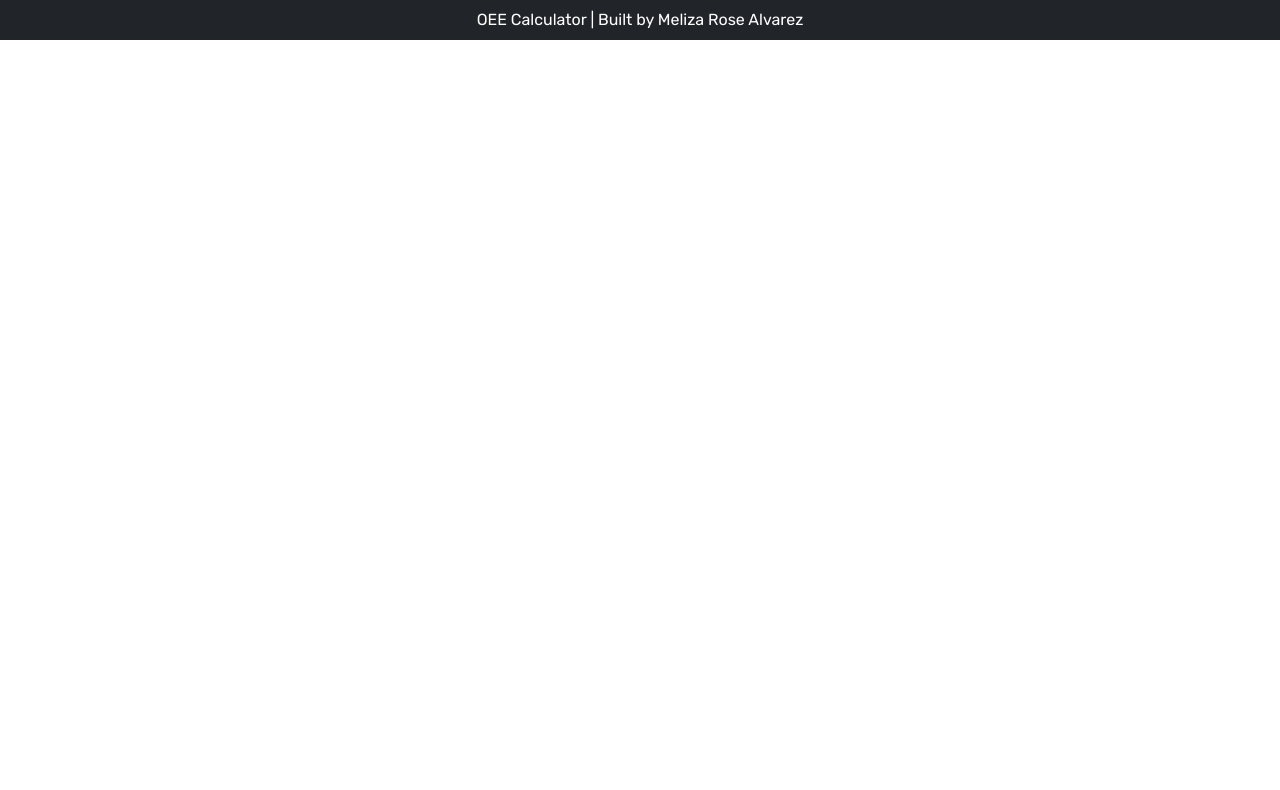
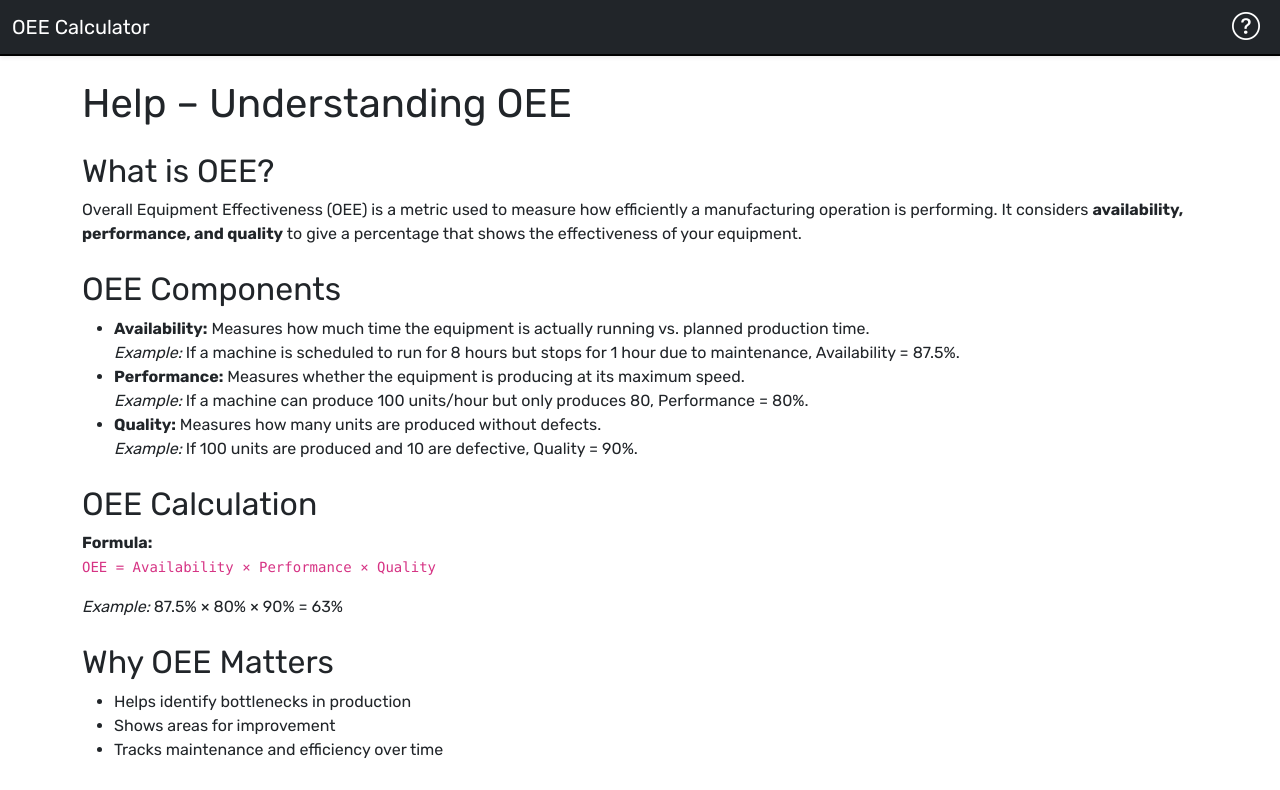
Before and after one commit to melisaroze/OEE-calculator, a React (Create React App) app: page /help in a window 1280 px wide. Shown: the top 790 px of the page. Built offline with nearby package versions, Linux system fonts and the light colour scheme.

Commit message:
improve ui

```diff
--- a/package.json
+++ b/package.json
@@ -9,6 +9,7 @@
     "@testing-library/user-event": "^13.5.0",
     "axios": "^1.12.2",
     "bootstrap": "^5.3.8",
+    "bootstrap-icons": "^1.13.1",
     "notyf": "^3.10.0",
     "react": "^19.2.0",
     "react-bootstrap": "^2.10.10",
--- a/src/App.js
+++ b/src/App.js
@@ -3,6 +3,8 @@ import { BrowserRouter as Router } from 'react-router-dom';
 import { Route, Routes } from 'react-router-dom';
 import Home from './pages/Home';
 import OEECalculator from './pages/OEECalculator';
+import Help from './pages/Help';
+import AppNavbar from './components/AppNavbar';
 import Footer from './components/Footer';
 
 function App() {
@@ -10,9 +12,11 @@ function App() {
 
   return (
       <Router>
+       {<AppNavbar />}
           <Routes>
             <Route path="/" element={<Home />} />
             <Route path="/oeecalculator" element={<OEECalculator />} />
+            <Route path="/help" element={<Help />} />
           </Routes>
         {<Footer />}
       </Router>
--- /dev/null
+++ b/src/components/AppNavbar.js
@@ -0,0 +1,30 @@
+import { useState, useContext } from 'react';
+import Container from 'react-bootstrap/Container';
+import Navbar from 'react-bootstrap/Navbar';
+import Nav from 'react-bootstrap/Nav';
+import { Link, NavLink } from 'react-router-dom';
+
+
+export default function AppNavbar() {
+
+	return(
+		<Navbar expand="lg" className="shadow-sm py-3 navbar bg-dark">
+			<Container fluid>
+			    <Navbar.Brand
+			    as={Link} to="/"
+			    className="text-white">OEE Calculator</Navbar.Brand>
+			    <Navbar.Toggle aria-controls="basic-navbar-nav" />
+			    <Navbar.Collapse id="basic-navbar-nav">
+				    <Nav className="ms-auto d-flex align-items-center gap-2">
+
+                        <Nav.Link
+                            as={NavLink}
+                            to="/help"
+                            exact="true"><i className="bi bi-question-circle fs-3"></i></Nav.Link>
+
+				    </Nav>
+			    </Navbar.Collapse>
+			</Container>
+		</Navbar>
+		)
+}
--- a/src/components/AvailabilityForm.js
+++ b/src/components/AvailabilityForm.js
@@ -31,6 +31,7 @@ export default function AvailabilityForm({ onChange, value }) {
         type="number"
         className="w-full p-2 border rounded mb-2"
         value={planned}
+        placeholder="-"
         onChange={(e) => setPlanned(e.target.value)}
         onBlur={update}
       />
@@ -42,6 +43,7 @@ export default function AvailabilityForm({ onChange, value }) {
         type="number"
         className="w-full p-2 border rounded"
         value={downtime}
+        placeholder="-"
         onChange={(e) => setDowntime(e.target.value)}
         onBlur={update}
       />
--- a/src/components/Footer.js
+++ b/src/components/Footer.js
@@ -1,7 +1,7 @@
 export default function Footer() {
   return (
-    <p className="text-center text-white bg-dark p-2">
+    <h5 className="text-center text-white bg-dark p-4">
       OEE Calculator | Built by Meliza Rose Alvarez
-    </p>
+    </h5>
   );
 }
--- a/src/components/PerformanceForm.js
+++ b/src/components/PerformanceForm.js
@@ -31,6 +31,7 @@ export default function PerformanceForm({ onChange, value }) {
       <label>Ideal Cycle Time (mins/unit):</label>
       <input
         type="number"
+        placeholder="-"
         className="w-full p-2 border rounded mb-2"
         value={ideal}
         onChange={(e) => setIdeal(e.target.value)}
@@ -42,6 +43,7 @@ export default function PerformanceForm({ onChange, value }) {
       <label>Units Produced:</label>
       <input
         type="number"
+        placeholder="-"
         className="w-full p-2 border rounded mb-2"
         value={units}
         onChange={(e) => setUnits(e.target.value)}
@@ -53,6 +55,7 @@ export default function PerformanceForm({ onChange, value }) {
       <label>Run Time (mins):</label>
       <input
         type="number"
+        placeholder="-"
         className="w-full p-2 border rounded"
         value={runTime}
         onChange={(e) => setRunTime(e.target.value)}
--- a/src/components/QualityForm.js
+++ b/src/components/QualityForm.js
@@ -28,6 +28,7 @@ export default function QualityForm({ onChange, value }) {
       <label>Good Units:</label>
       <input
         type="number"
+        placeholder="-"
         className="w-full p-2 border rounded mb-2"
         value={good}
         onChange={(e) => setGood(e.target.value)}
@@ -39,6 +40,7 @@ export default function QualityForm({ onChange, value }) {
       <label>Rejected Units:</label>
       <input
         type="number"
+        placeholder="-"
         className="w-full p-2 border rounded"
         value={rejects}
         onChange={(e) => setRejects(e.target.value)}
--- a/src/index.css
+++ b/src/index.css
@@ -27,17 +27,31 @@ html, body, #root {
   padding: 0;
 }
 
-.cta,
-.calculate-btn {
+
+.navbar {
+  color: black;
+  border-bottom: 2px solid;
+  height: 7vh;
+}
+
+.nav-link {
+  color: white !important;
+  transition: color 0.3s ease;
+}
+
+.navbar .nav-link:hover {
+  color: gray !important;
+}
+
+.cta {
   background-color: #0A84FF !important;
   padding: 12px 28px;
-  font-size: 1.1rem;
-  font-weight: 600;
+  font-size: 2 rem;
+  font-weight: 800;
   color: white !important;
 }
 
-.cta:hover,
-.calculate-btn:hover {
+.cta:hover {
   background-color: white !important;
   color: black !important;
 }
@@ -71,7 +85,7 @@ html, body, #root {
 }
 
 .results {
-  font-size: 24px;
+  font-size: 36px;
   color: green;
   animation-name: fadeIn;
   animation-duration: 5s;
--- a/src/index.js
+++ b/src/index.js
@@ -4,6 +4,7 @@ import App from './App';
 
 import './index.css';
 import 'bootstrap/dist/css/bootstrap.min.css';
+import 'bootstrap-icons/font/bootstrap-icons.css';
 
 const root = ReactDOM.createRoot(document.getElementById('root'));
 root.render(
--- /dev/null
+++ b/src/pages/Help.js
@@ -0,0 +1,69 @@
+import React from "react";
+
+const HelpPage = () => {
+  return (
+    <div className="container my-4">
+      <h1 className="mb-4">Help – Understanding OEE</h1>
+
+      <section className="mb-4">
+        <h2>What is OEE?</h2>
+        <p>
+          Overall Equipment Effectiveness (OEE) is a metric used to measure how efficiently a manufacturing operation is performing.
+          It considers <strong>availability, performance, and quality</strong> to give a percentage that shows the effectiveness of your equipment.
+        </p>
+      </section>
+
+      <section className="mb-4">
+        <h2>OEE Components</h2>
+        <ul>
+          <li>
+            <strong>Availability:</strong> Measures how much time the equipment is actually running vs. planned production time.
+            <br />
+            <em>Example:</em> If a machine is scheduled to run for 8 hours but stops for 1 hour due to maintenance, Availability = 87.5%.
+          </li>
+          <li>
+            <strong>Performance:</strong> Measures whether the equipment is producing at its maximum speed.
+            <br />
+            <em>Example:</em> If a machine can produce 100 units/hour but only produces 80, Performance = 80%.
+          </li>
+          <li>
+            <strong>Quality:</strong> Measures how many units are produced without defects.
+            <br />
+            <em>Example:</em> If 100 units are produced and 10 are defective, Quality = 90%.
+          </li>
+        </ul>
+      </section>
+
+      <section className="mb-4">
+        <h2>OEE Calculation</h2>
+        <p>
+          <strong>Formula:</strong> <br />
+          <code>OEE = Availability × Performance × Quality</code>
+        </p>
+        <p>
+          <em>Example:</em> 87.5% × 80% × 90% = 63%
+        </p>
+      </section>
+
+      <section className="mb-4">
+        <h2>Why OEE Matters</h2>
+        <ul>
+          <li>Helps identify bottlenecks in production</li>
+          <li>Shows areas for improvement</li>
+          <li>Tracks maintenance and efficiency over time</li>
+        </ul>
+      </section>
+
+      <section>
+        <h2>Tips for Using This App</h2>
+        <ul>
+          <li>Enter <strong>planned production time</strong> and <strong>downtime</strong> for accurate OEE</li>
+          <li>Input <strong>actual output</strong> and <strong>defective units</strong></li>
+          <li>Use the graphs to track trends over days, weeks, or months</li>
+        </ul>
+      </section>
+    </div>
+  );
+};
+
+export default HelpPage;
--- a/src/pages/Home.js
+++ b/src/pages/Home.js
@@ -11,7 +11,7 @@ return (
         <section className="m-3 p-2">
                 <h1 className="p-2">Optimize Your Manufacturing Performance</h1>
                 <h5 className="p-2">“Calculate Availability, Performance, and Quality in real-time with our OEE Calculator”</h5>
-                <Link className="btn cta border border-dark p-2" to={"/oeecalculator"}>Start Calculating</Link>
+                <Link className="btn border border-dark p-3 m-3 cta" to={"/oeecalculator"}>Start Calculating</Link>
        </section>
 
     <FeatureSection />
```
Also changed, not shown: 1 other file (tests, documents, lock files or other folders).
